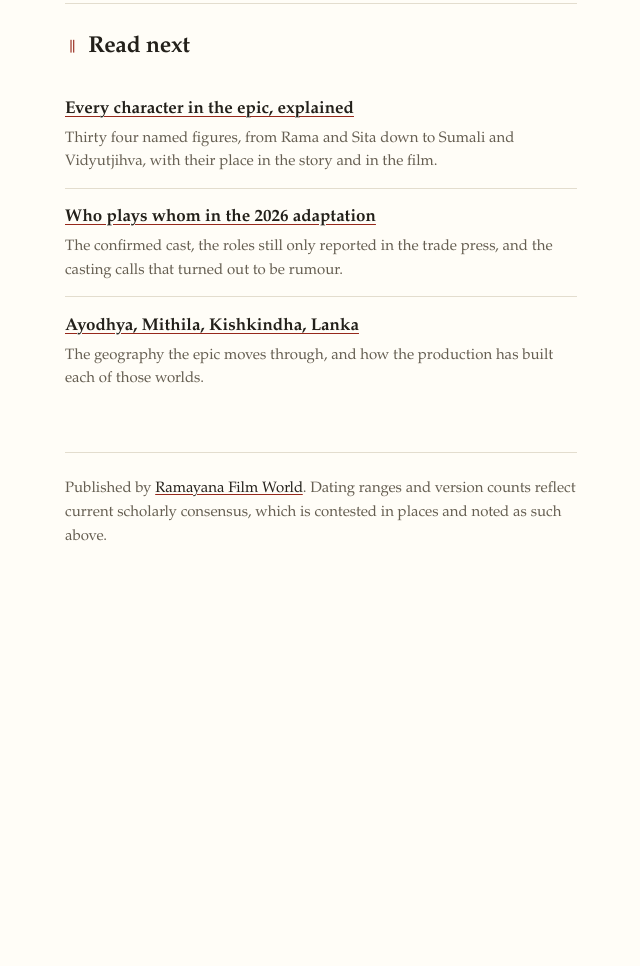
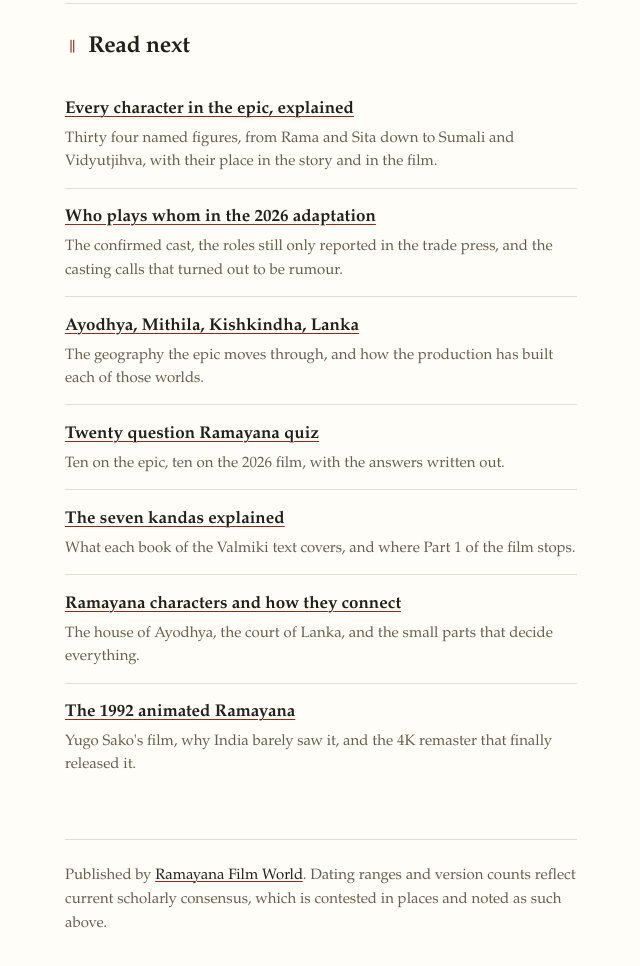
Before and after one commit to AlixCodanics/Ramayan-movie, a plain HTML site: page index.html in a window 1280 px wide. Shown: the part 8077-9043 px from the top of the page, without its empty margins (319-959 px from the left). Before the commit the page ends 8744 px from the top, so only its background shows below. Drawn offline with Linux system fonts and the light colour scheme.

Commit message:
Add links to additional Ramayana resources

```diff
--- a/index.html
+++ b/index.html
@@ -473,6 +473,23 @@
         <a href="https://ramayanafilm.online/world/">Ayodhya, Mithila, Kishkindha, Lanka</a>
         <span>The geography the epic moves through, and how the production has built each of those worlds.</span>
       </li>
+      <li>
+        <a href="https://ramayana-quiz-answers.netlify.app/">Twenty question Ramayana quiz</a>
+        <span>Ten on the epic, ten on the 2026 film, with the answers written out.</span>
+      </li>
+      <li>
+        <a href="https://ramayana-kandas.pages.dev/">The seven kandas explained</a>
+        <span>What each book of the Valmiki text covers, and where Part 1 of the film stops.</span>
+      </li>
+      <li>
+        <a href="https://ramayana-characters.pages.dev/">Ramayana characters and how they connect</a>
+        <span>The house of Ayodhya, the court of Lanka, and the small parts that decide everything.</span>
+      </li>
+      <li>
+        <a href="https://ramayanafilm.neocities.org/">The 1992 animated Ramayana</a>
+        <span>Yugo Sako's film, why India barely saw it, and the 4K remaster that finally released it.</span>
+      </li>
+
     </ul>
   </aside>
 
```
